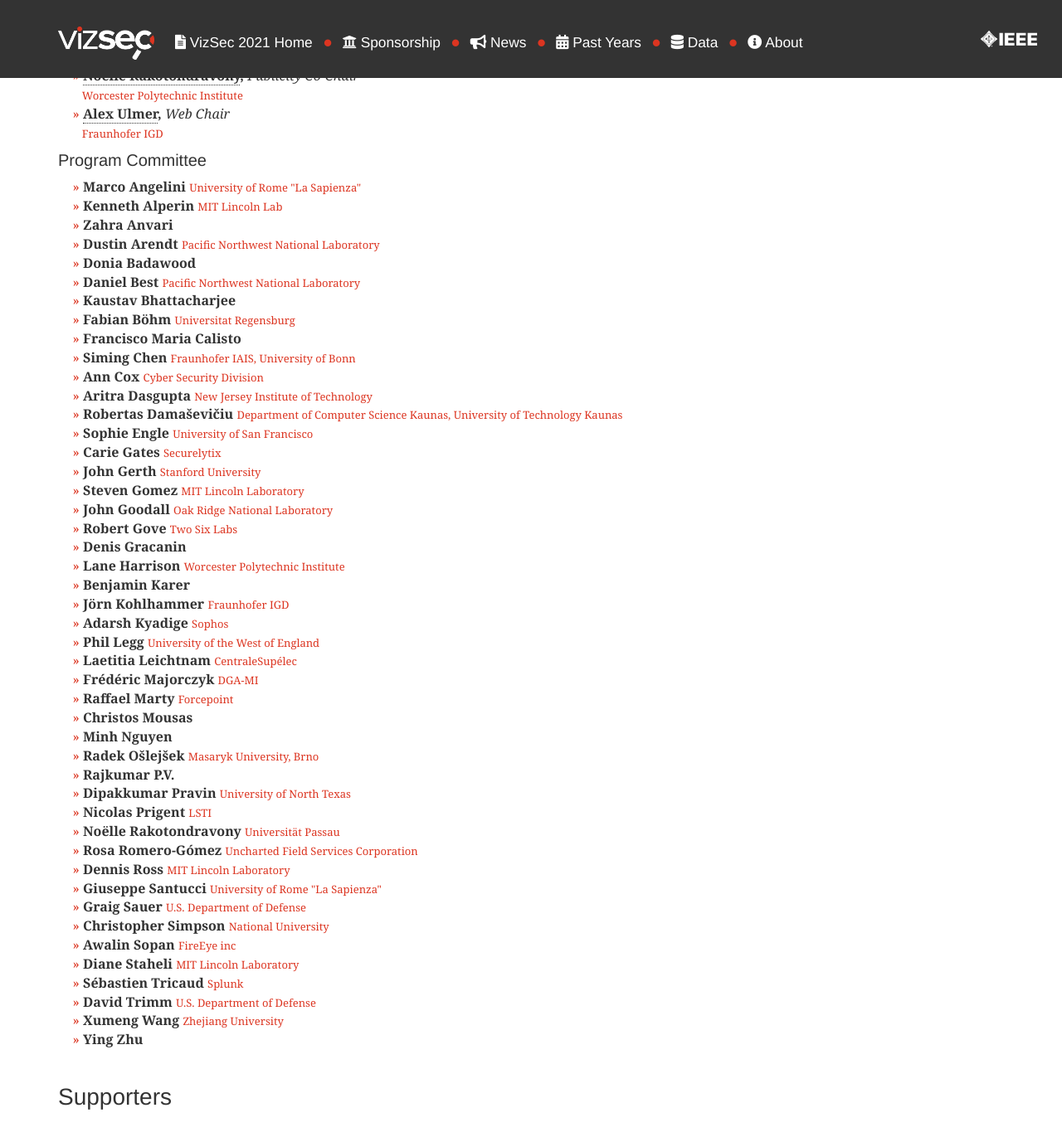
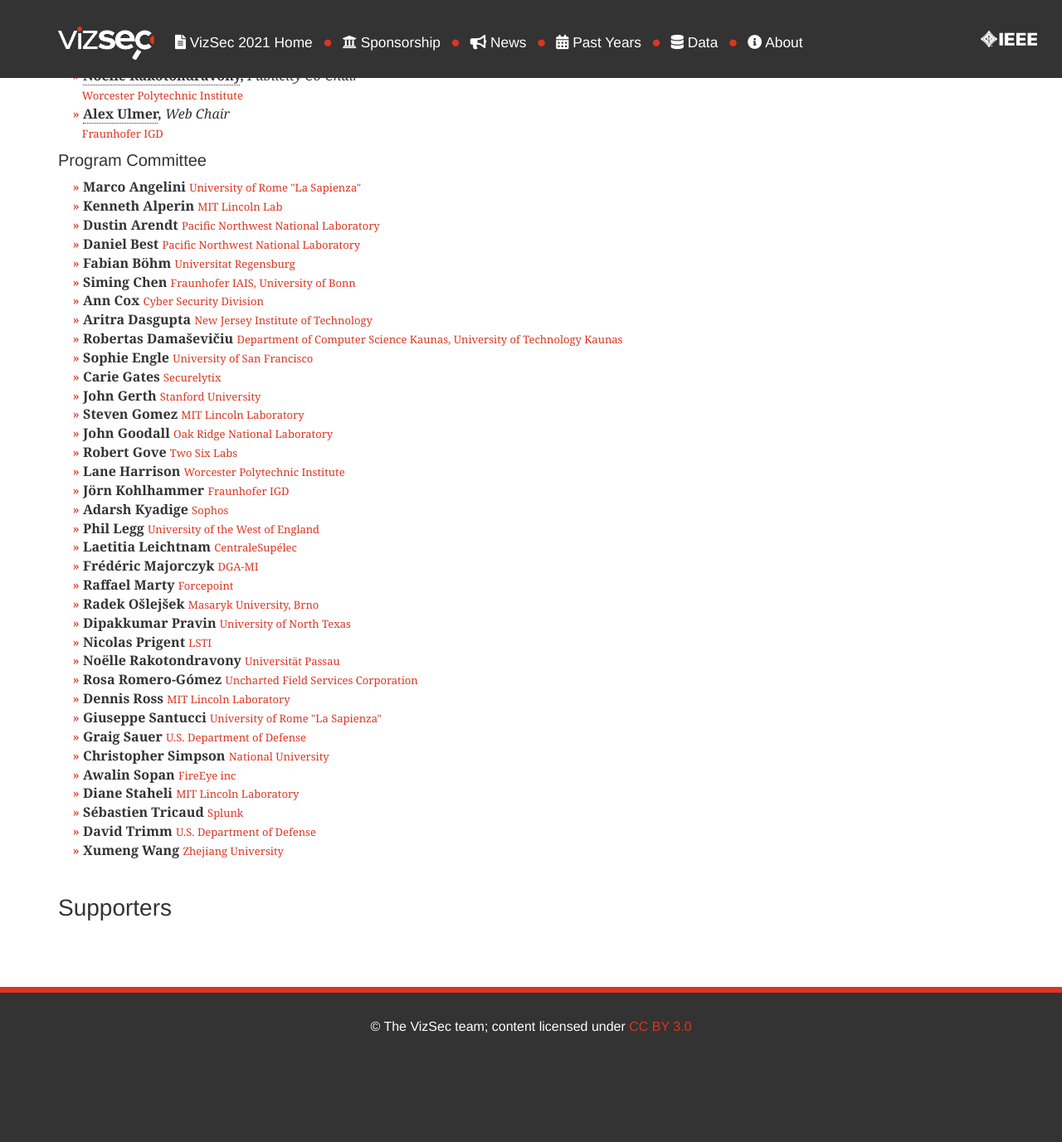
Before and after one commit to vizsec/vizsec.github.io, a Jekyll site: the page built from vizsec2021/index.html, in a window 1280 px wide and 1400 px high, scrolled down 4233 px. Shown: the top 1377 px of the window at 83% size. Built offline with Jekyll 4.4.1, drawn with Linux system fonts in a browser that asks for light colours; nearby versions of some CDN libraries; after the commit the page ends 5513 px from its top, so only the background shows below that.

Commit message:
update PC

```diff
--- a/_data/y2021-program_committee.yml
+++ b/_data/y2021-program_committee.yml
@@ -4,26 +4,14 @@
 - name: Kenneth Alperin
   affiliation: MIT Lincoln Lab
 
-- name: Zahra Anvari
-  affiliation:
-
 - name: Dustin Arendt
   affiliation: Pacific Northwest National Laboratory
-
-- name: Donia Badawood
-  affiliation:
 
 - name: Daniel Best
   affiliation: Pacific Northwest National Laboratory
 
-- name: Kaustav Bhattacharjee
-  affiliation:
-
 - name: Fabian Böhm
   affiliation: Universitat Regensburg
-
-- name: Francisco Maria Calisto
-  affiliation:
 
 - name: Siming Chen
   affiliation: Fraunhofer IAIS, University of Bonn
@@ -55,14 +43,8 @@
 - name: Robert Gove
   affiliation: Two Six Labs
 
-- name: Denis Gracanin
-  affiliation:
-
 - name: Lane Harrison
   affiliation: Worcester Polytechnic Institute
-
-- name: Benjamin Karer
-  affiliation:
 
 - name: Jörn Kohlhammer
   affiliation: Fraunhofer IGD
@@ -82,17 +64,8 @@
 - name: Raffael Marty
   affiliation: Forcepoint
 
-- name: Christos Mousas
-  affiliation:
-
-- name: Minh Nguyen
-  affiliation:
-
 - name: Radek Ošlejšek
   affiliation: Masaryk University, Brno
-
-- name: Rajkumar P.V.
-  affiliation:
 
 - name: Dipakkumar Pravin
   affiliation: University of North Texas
@@ -132,6 +105,3 @@
 
 - name: Xumeng Wang
   affiliation: Zhejiang University
-
-- name: Ying Zhu
-  affiliation:
```
